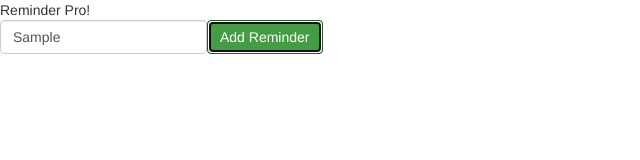
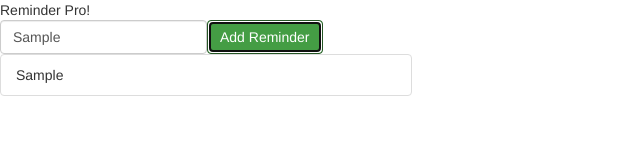
Before and after one commit to ajvalde/ReminerPro, a React (Create React App) app: page / in a window 1280 px wide. Both pictures are taken after typing "Sample" into the empty fields and a click on the button "Add Reminder". Shown: the top 160 px of the page, without its empty margins (0-640 px from the left). Built offline with nearby package versions, Linux system fonts and the light colour scheme.

Commit message:
created a reminers list

```diff
--- a/src/component/App.jsx
+++ b/src/component/App.jsx
@@ -14,8 +14,26 @@
          this.props.addReminder(this.state.text);
     }
 
+    renderReminders() {
+        const { reminders } = this.props;
+        return (
+            <ul className="list-group col-sm-4">
+                {
+                    reminders.map(reminder => {
+                        return (
+                            <li key={reminder.id} className="list-group-item">
+                                <div>
+                                    {reminder.text}
+                                </div>
+                            </li>
+                        )
+                    })
+                }
+            </ul>
+        )
+    }
+
     render() {
-        console.log('this.props', this.props)
         return (
             <div className="App">
                 <div className="title">
@@ -37,6 +55,7 @@
                     Add Reminder
                    </button>
                 </div>
+                { this.renderReminders() }
             </div>
         )
     }
```
